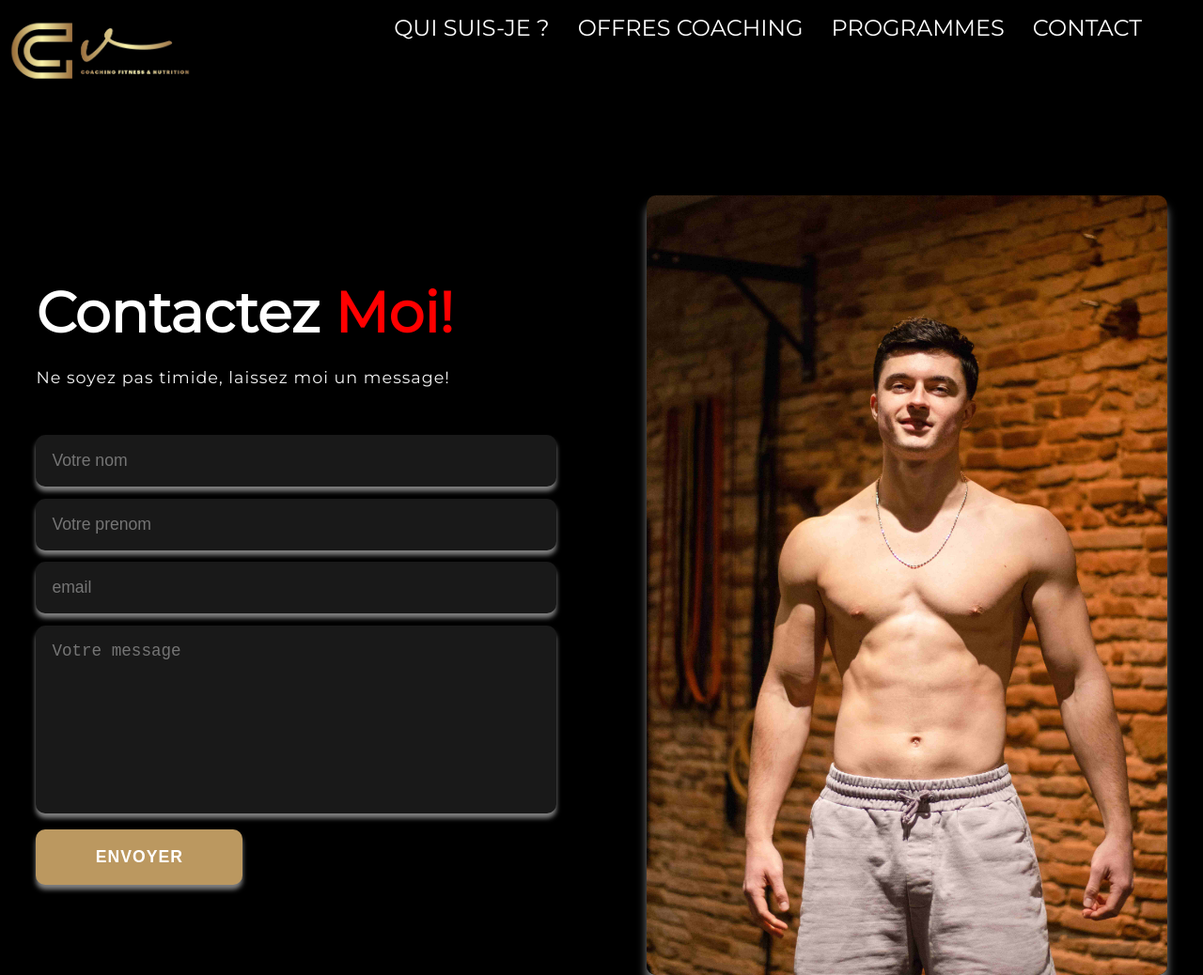
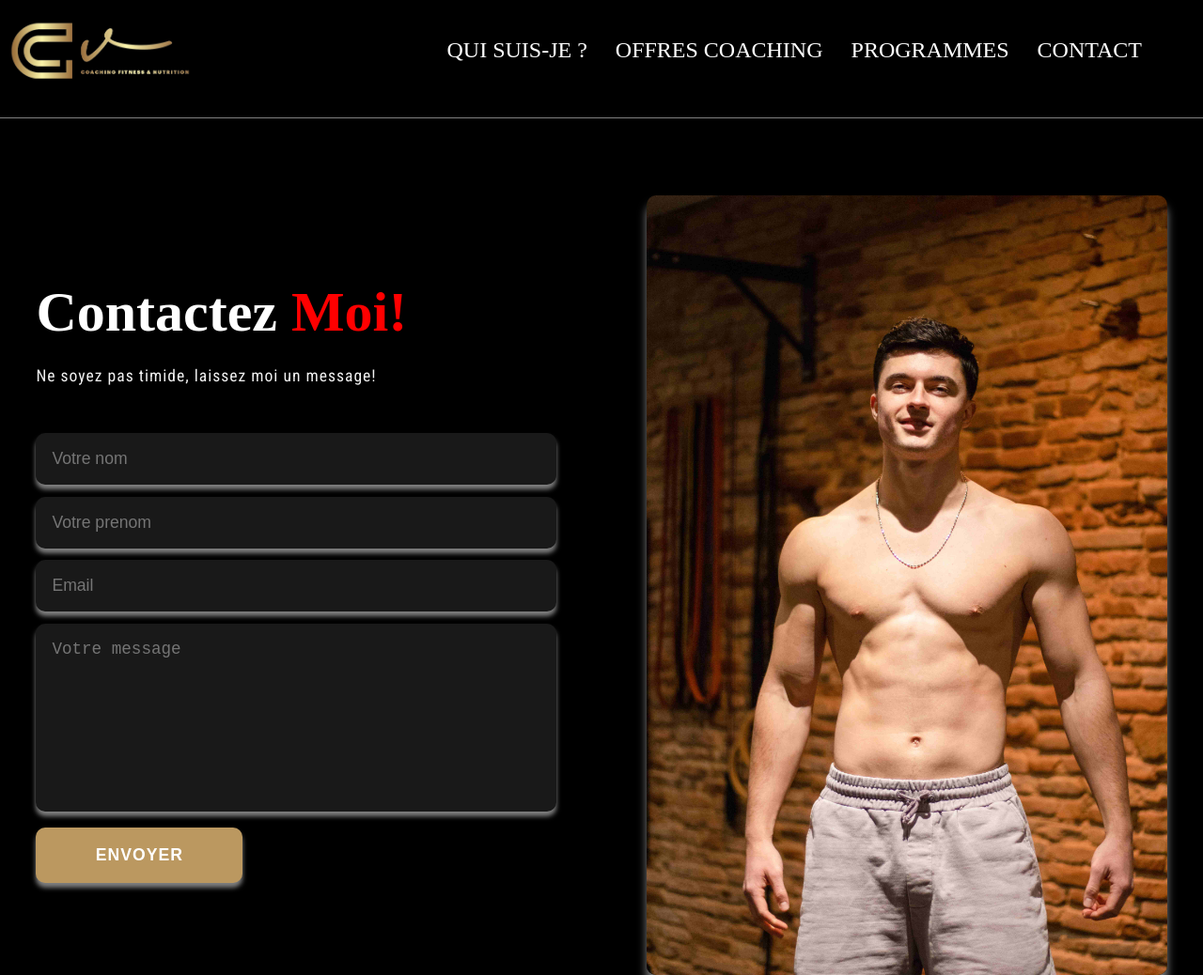
Before and after one commit to TheFatAndFurious/Coach, a plain HTML site: page contact.html in a window 1280 px wide. Shown: the top 1038 px of the page at 94% size. Drawn offline with Linux system fonts and the light colour scheme.

Commit message:
Add files via upload

```diff
--- a/contact.html
+++ b/contact.html
@@ -5,14 +5,14 @@
     <meta http-equiv="X-UA-Compatible" content="IE=edge">
     <meta name="viewport" content="width=device-width, initial-scale=1.0">
     <link rel="stylesheet"
-    href="https://fonts.googleapis.com/css?family=Montserrat">
+    href="https://fonts.googleapis.com/css?family=Roboto+Condensed">
     <link rel="stylesheet" href="style.css">
     <link rel="stylesheet" href="https://cdnjs.cloudflare.com/ajax/libs/font-awesome/6.2.1/css/all.min.css">
     <script defer src="app.js"></script>
     <title>Document</title>
 </head>
 <body>
-    <nav>
+    <nav id="nav-black">
         <div class="logo">
             <a href="./index.html"><img src="./assets/image0.png" alt=""></a>
         </div>
@@ -43,7 +43,7 @@
               <form action="post">
                 <input type="text" placeholder="Votre nom" name="nom" required>
                 <input type="text" placeholder="Votre prenom" name="prenom" required>
-                <input type="email" name="email" id="" placeholder="email" required>
+                <input type="email" name="email" id="" placeholder="Email" required>
                 <textarea name="" id="" cols="30" rows="10" placeholder="Votre message" required></textarea>
                 <input type="submit" name="submit" value="Envoyer" class="btn">
               </form>
--- a/style.scss
+++ b/style.scss
@@ -1,3 +1,5 @@
+@import url(./assets/DharmaGothicE-Regular/style.css);
+
 * {
     box-sizing: border-box;
     margin: 0;
@@ -23,10 +25,18 @@ nav {
     z-index: 100;
 }
 
+#nav-black {
+  background-color: #000;
+  border-bottom: 1px solid grey;
+}
+
 nav .mainMenu {
     display: flex;
     list-style: none;
+    padding-top: 25px;
 }
+
+
 
 
 nav .mainMenu li a {
@@ -36,7 +46,7 @@ nav .mainMenu li a {
     text-transform: uppercase;
     color: #fff;
     font-size: 1.5rem;
-    font-family: 'Montserrat';
+    font-family: 'DharmaGothicE-Regular';
 }
 
 nav .mainMenu li a:hover {
@@ -57,7 +67,7 @@ nav .mainMenu .closeMenu , .icons i {
     cursor: pointer;
 }
  .fa-facebook:hover {color: rgb(0, 110, 255);}
- .fa-twitter:hover {color: rgb(86, 110, 255);}
+ .fa-youtube:hover {color: red;}
  .fa-instagram:hover {color: rgb(255, 0, 191);}
  .fa-tiktok:hover {color: rgb(255, 123, 0);}
 
@@ -106,6 +116,8 @@ nav .logo {
     }
     nav .openMenu {
         display: block;
+        margin: 10px 20px;
+
     }
     nav .mainMenu li a:hover {
         background: none;
@@ -273,7 +285,7 @@ nav .logo {
     grid-gap: 6rem;
     margin-bottom: 10%;
     margin-top: 10%;
-    font-family: 'Montserrat';
+    font-family: 'Roboto Condensed';
   }
 
   .contact-img img{
@@ -288,6 +300,7 @@ nav .logo {
     font-size: 80px;
     margin-bottom: 20px;
     color: white;
+    font-family: 'DharmaGothicE-Regular';
     span {
       color: red;
     }
```
Also changed, not shown: index.html (+2 -2 lines), style.css, 1 other file.
